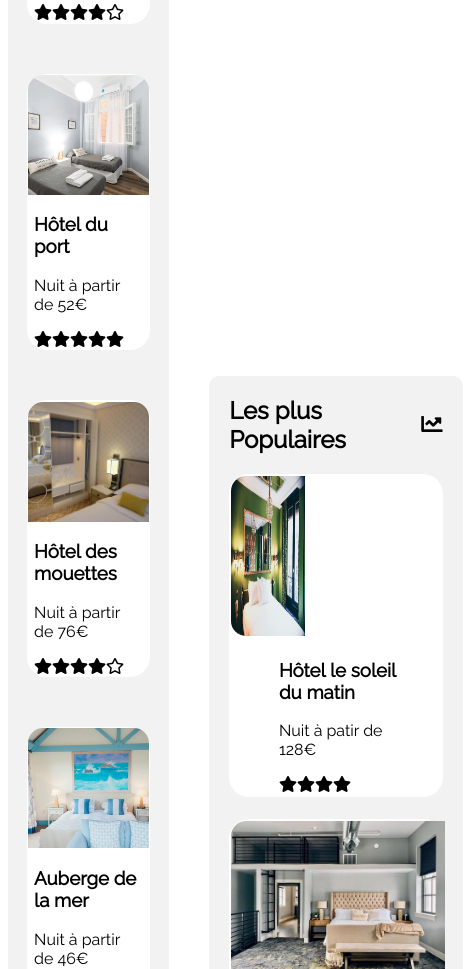
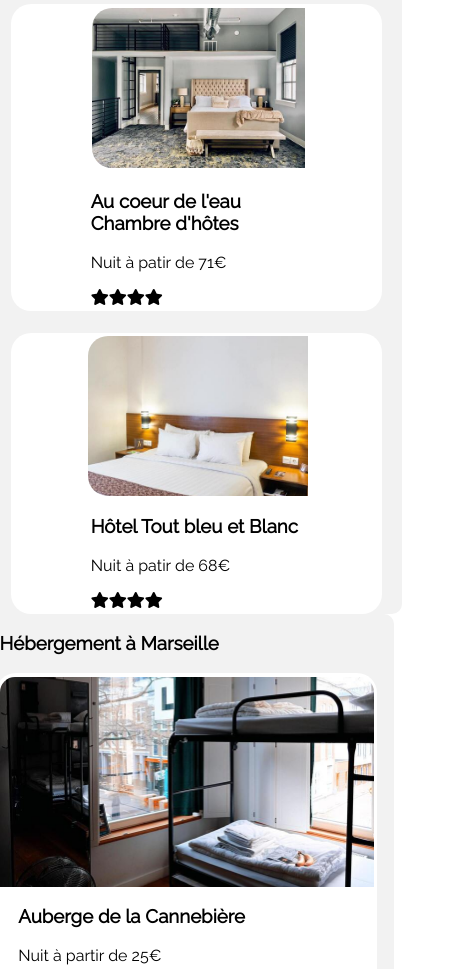
Before and after one commit to lahmar-J/OpenclassroomsProject, a plain HTML site: page index.html in a window 390 px wide. Shown: the part 1031-2000 px from the top of the page, 465 px wide, since content can reach past the window. Drawn offline with Linux system fonts and the light colour scheme.

Commit message:
populaire changement

```diff
--- a/index.html
+++ b/index.html
@@ -30,6 +30,7 @@
             </div>
         </div>
     </nav>
+        <div class="container">
             <header>
                 <section>
                     <div>
@@ -222,7 +223,7 @@
         </a>
     </div>
 </section>
-
+</div>
 
 
     <footer><!-- footer-->
--- a/style.css
+++ b/style.css
@@ -3,7 +3,10 @@ html,
 body {
   font-family: Raleway, Impact, "Aerial", sans-serif;
 }
-
+.container {
+  max-width: 1200px;
+  margin: 0 auto;
+}
 .flex_centre {
   display: flex;
   justify-content: center;
@@ -162,9 +165,10 @@ body {
 .size_populaires {
   flex: 1;
   height: 650px;
-  margin-left: 20px;
+
   border-radius: 10px;
 }
+
 .img_hebergements1 {
   background-image: url("./src/images/hebergements/4_small/marcus-loke-WQJvWU_HZFo-unsplash.jpg");
   width: 100%;
@@ -228,6 +232,7 @@ body {
   display: flex;
   flex-direction: column;
   justify-content: space-around;
+  margin-left: 3px;
 }
 .flex_column_between {
   display: flex;
@@ -271,30 +276,33 @@ body {
 }
 .cube_details_populaires {
   width: 60%;
-  padding-left: 5%;
+  padding-left: 5px;
+  justify-content: center;
 }
+
 .img1p {
   background-size: cover;
   background-position: center;
-  width: 35%;
-  height: 160px;
+  width: 220px;
+  height: 145px;
+  width: auto;
 
-  border-radius: 15px 0 0 15px;
+  border-radius: 20px 0 0 20px;
 }
 .img2p {
-  width: auto;
+  width: 220;
   height: 160px;
-  border-radius: 15px 0 0 15px;
+  border-radius: 20px 0 0 20px;
 }
 .img_populaires3 {
   background-image: url("./src/images/hebergements/4_small/febrian-zakaria-sjvU0THccQA-unsplash.jpg");
   background-size: cover;
   background-position: center;
-  width: 35%;
+  width: 220px;
   height: 160px;
   background-size: cover;
   background-position: center;
-  border-radius: 15px 0 0 15px;
+  border-radius: 20px 0 0 20px;
 }
 /*------------------------------Activités------------------------*/
 .activites {
@@ -402,7 +410,7 @@ body {
 .lien_foot {
   color: black;
 }
-
+/*
 .grid-activity {
   --columns: 4;
   --rows: 6;
@@ -709,6 +717,30 @@ body {
   .cube_details_populaires {
     min-height: auto;
   }
+  .img_hebergements1 {
+    width: 100%;
+    height: 210px;
+  }
+  .img_hebergements2 {
+    width: 100%;
+    height: 210px;
+  }
+  .img_hebergements3 {
+    width: 100%;
+    height: 210px;
+  }
+  .img_hebergements4 {
+    width: 100%;
+    height: 210px;
+  }
+  .img_hebergements5 {
+    width: 100%;
+    height: 210px;
+  }
+  .img_hebergements6 {
+    width: 100%;
+    height: 210px;
+  }
   .bloc_activites {
     flex-direction: column;
     height: auto;
@@ -720,9 +752,15 @@ body {
   .cube_populaires {
     display: flex;
     flex-wrap: wrap;
-    flex-direction: column;
+    /*flex-direction: column;*/
   }
-
+  .size_populaires.back_gris.bloc_populaires {
+    width: 100%;
+  }
+  /*.flex_column_around {
+    display: flex;
+    /*flex-direction: column;
+    justify-content: space-around;*/
   /* M
   .img_activites1,
   .img_activites2,
@@ -845,7 +883,7 @@ body {
 /*------------------Media screen telephone down-----------*/
 /*----------------------------------------------------*/
 
-@media screen and (max-width: 660px) {
+@media screen and (max-width: 770px) {
   .blocs {
     display: grid;
     grid-template-rows: 1fr auto;
@@ -867,4 +905,10 @@ body {
     height: 1500px;
     margin-bottom: 350px;
   }
+  .flex_around {
+    flex-direction: column-reverse;
+  }
+  .flex_column_around.size_hebergements.back_gris.bloc_hebergements {
+    width: 100%;
+  }
 }
```
Lines whose indentation alone changed are shown as unchanged.
